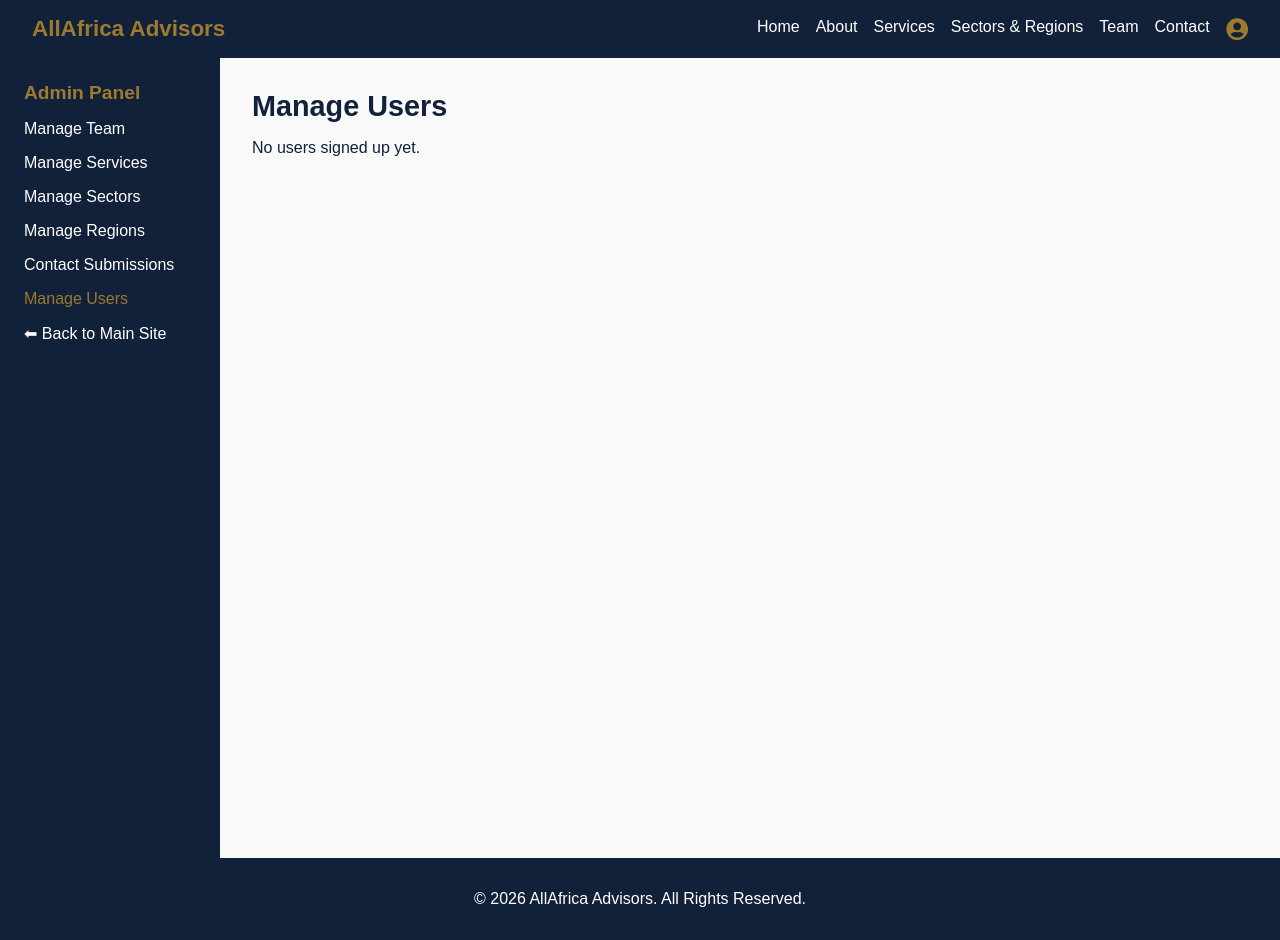
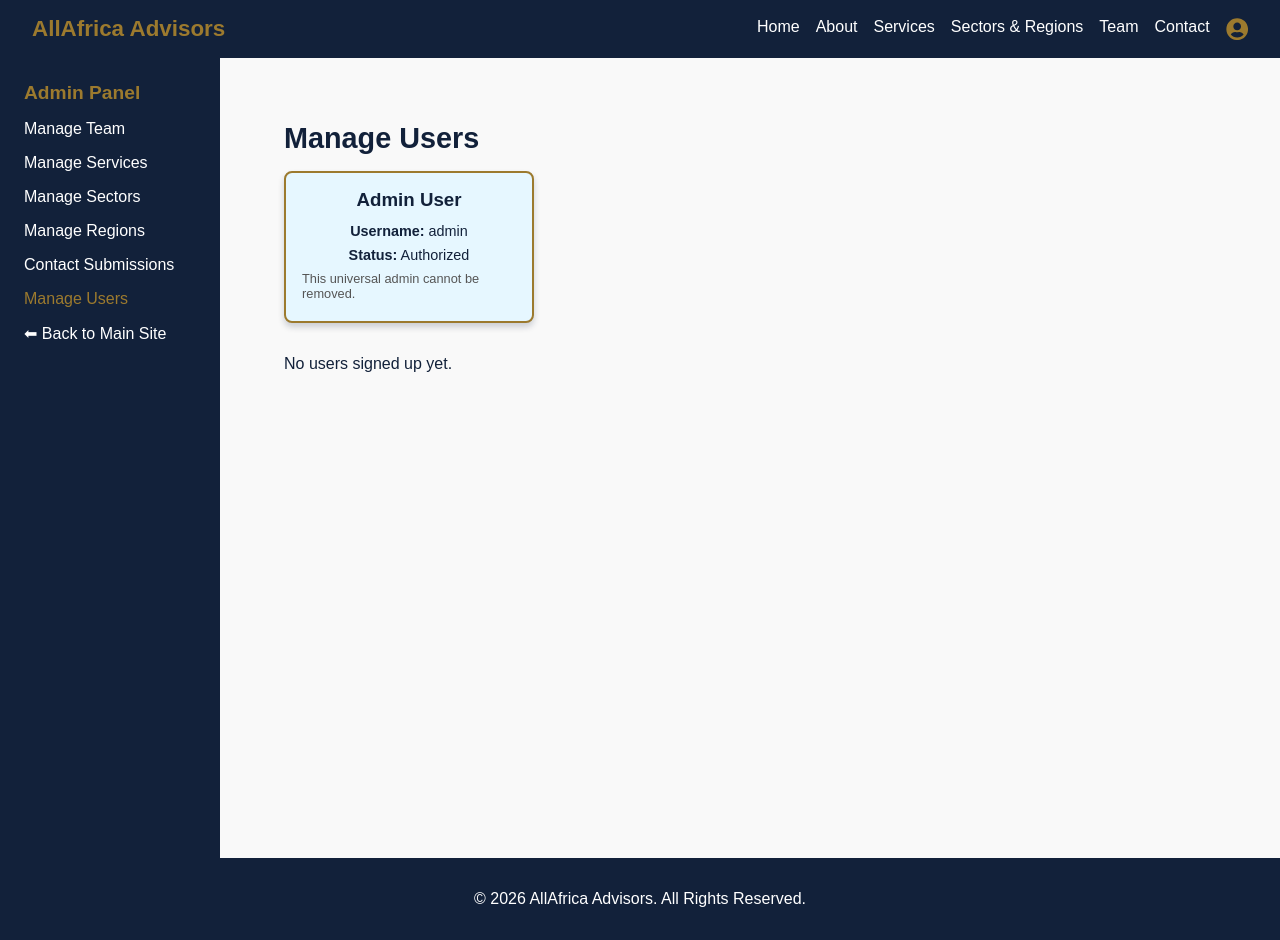
Before and after one commit to davidnjagih-png/allafrica-advisors, a React (Create React App) app: page /dashboard/users-admin in a window 1280 px wide. Built offline with nearby package versions, Linux system fonts and the light colour scheme.

Commit message:
user admin page code and css changes

```diff
--- a/src/components/UsersAdmin.jsx
+++ b/src/components/UsersAdmin.jsx
@@ -1,13 +1,13 @@
 import React, { useState, useEffect } from "react";
+import "../styles/UsersAdmin.css";
 
 function UsersAdmin() {
   const [users, setUsers] = useState([]);
 
   useEffect(() => {
-    const storedUser = localStorage.getItem("user");
-    if (storedUser) {
-      setUsers([JSON.parse(storedUser)]);
-    }
+    // Load users from localStorage
+    const storedUsers = JSON.parse(localStorage.getItem("users")) || [];
+    setUsers(storedUsers);
   }, []);
 
   const authorizeUser = (username) => {
@@ -15,41 +15,67 @@ function UsersAdmin() {
       user.username === username ? { ...user, authorized: true } : user,
     );
     setUsers(updatedUsers);
-    // Update localStorage
-    localStorage.setItem("user", JSON.stringify(updatedUsers[0]));
+    localStorage.setItem("users", JSON.stringify(updatedUsers));
     alert(`${username} has been authorized!`);
+  };
+
+  const deleteUser = (username) => {
+    const updatedUsers = users.filter((user) => user.username !== username);
+    setUsers(updatedUsers);
+    localStorage.setItem("users", JSON.stringify(updatedUsers));
+    alert(`${username} has been deleted.`);
   };
 
   return (
     <div className="users-admin">
       <h2>Manage Users</h2>
+
+      {/* Universal admin card */}
+      <div className="user-card admin-card">
+        <h3>Admin User</h3>
+        <p>
+          <strong>Username:</strong> admin
+        </p>
+        <p>
+          <strong>Status:</strong> Authorized
+        </p>
+        <p className="note">This universal admin cannot be removed.</p>
+      </div>
+
+      {/* Other users */}
       {users.length === 0 ? (
         <p>No users signed up yet.</p>
       ) : (
-        <table>
-          <thead>
-            <tr>
-              <th>Username</th>
-              <th>Status</th>
-              <th>Authorize</th>
-            </tr>
-          </thead>
-          <tbody>
+        <div className="user-cards">
           {users.map((user) => (
-              <tr key={user.username}>
-                <td>{user.username}</td>
-                <td>{user.authorized ? "Authorized" : "Pending"}</td>
-                <td>
+            <div key={user.username} className="user-card">
+              <h3>{user.name || user.username}</h3>
+              <p>
+                <strong>Email:</strong> {user.email}
+              </p>
+              <p>
+                <strong>Status:</strong>{" "}
+                {user.authorized ? "Authorized" : "Pending"}
+              </p>
+              <div className="card-actions">
                 {!user.authorized && (
-                    <button onClick={() => authorizeUser(user.username)}>
+                  <button
+                    onClick={() => authorizeUser(user.username)}
+                    className="approve-btn"
+                  >
                     Approve
                   </button>
                 )}
-                </td>
-              </tr>
+                <button
+                  onClick={() => deleteUser(user.username)}
+                  className="delete-btn"
+                >
+                  Delete
+                </button>
+              </div>
+            </div>
           ))}
-          </tbody>
-        </table>
+        </div>
       )}
     </div>
   );
--- /dev/null
+++ b/src/styles/UsersAdmin.css
@@ -0,0 +1,70 @@
+.users-admin {
+  padding: 2rem;
+}
+
+.user-cards {
+  display: flex;
+  flex-wrap: wrap;
+  gap: 1.5rem;
+}
+
+.user-card {
+  background: var(--parchment);
+  border: 1px solid var(--ink-navy);
+  border-radius: 8px;
+  padding: 1rem;
+  width: 250px;
+  box-shadow: 0 4px 6px rgba(18, 33, 58, 0.2);
+}
+
+.user-card h3 {
+  margin-bottom: 0.5rem;
+  color: var(--ink-navy);
+}
+
+.user-card p {
+  margin: 0.25rem 0;
+  font-size: 0.9rem;
+}
+
+.card-actions {
+  margin-top: 1rem;
+  display: flex;
+  gap: 0.5rem;
+}
+
+.approve-btn {
+  background: var(--ochre-gold);
+  color: white;
+  border: none;
+  padding: 0.5rem 1rem;
+  border-radius: 6px;
+  cursor: pointer;
+}
+
+.approve-btn:hover {
+  background: var(--clay-rust);
+}
+
+.delete-btn {
+  background: #b22222;
+  color: white;
+  border: none;
+  padding: 0.5rem 1rem;
+  border-radius: 6px;
+  cursor: pointer;
+}
+
+.delete-btn:hover {
+  background: #8b0000;
+}
+
+.admin-card {
+  background: #e6f7ff;
+  border: 2px solid var(--ochre-gold);
+}
+
+.admin-card .note {
+  font-size: 0.8rem;
+  color: #555;
+}
```
Lines whose indentation alone changed are shown as unchanged.
